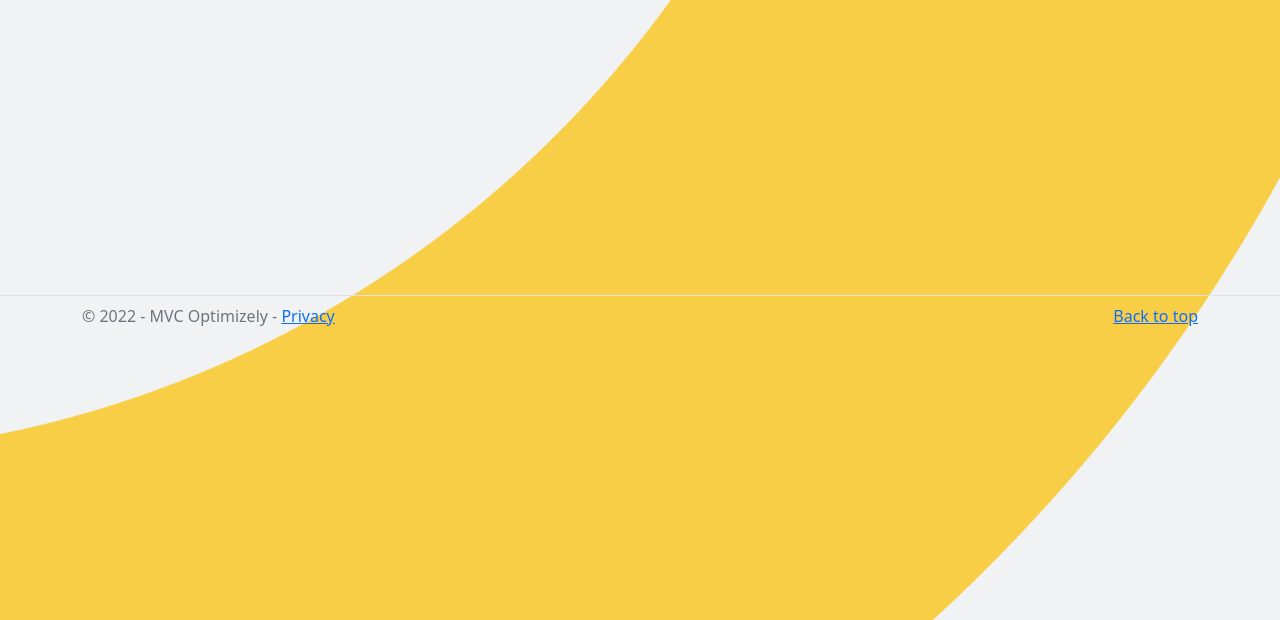
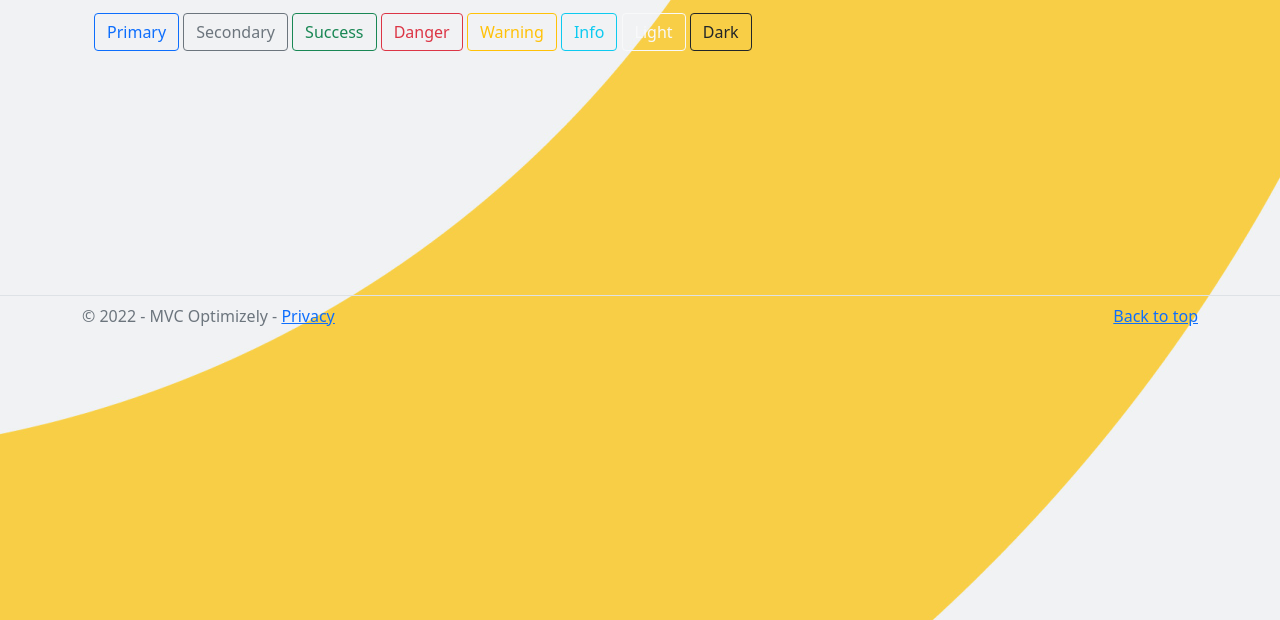
Before and after one commit to edegagneOptimizely/TestRepository, a plain HTML site: page optimizely-fullstack.html in a window 1280 px wide. Shown: the part 180-800 px from the top of the page. Drawn offline with nearby package versions, Linux system fonts and the light colour scheme; a script that the page names is missing.

Commit message:
Update optimizely-fullstack.html

```diff
--- a/optimizely-fullstack.html
+++ b/optimizely-fullstack.html
@@ -50,6 +50,16 @@
                 Optimizely Full Stack JavaScript SDK testing.
               </p>
             </div>
+            <div>
+              <button type="button" class="btn btn-outline-primary">Primary</button>
+              <button type="button" class="btn btn-outline-secondary">Secondary</button>
+              <button type="button" class="btn btn-outline-success">Success</button>
+              <button type="button" class="btn btn-outline-danger">Danger</button>
+              <button type="button" class="btn btn-outline-warning">Warning</button>
+              <button type="button" class="btn btn-outline-info">Info</button>
+              <button type="button" class="btn btn-outline-light">Light</button>
+              <button type="button" class="btn btn-outline-dark">Dark</button>
+            </div>
             <div id="myData"></div>
           </div>
         </section>
```
